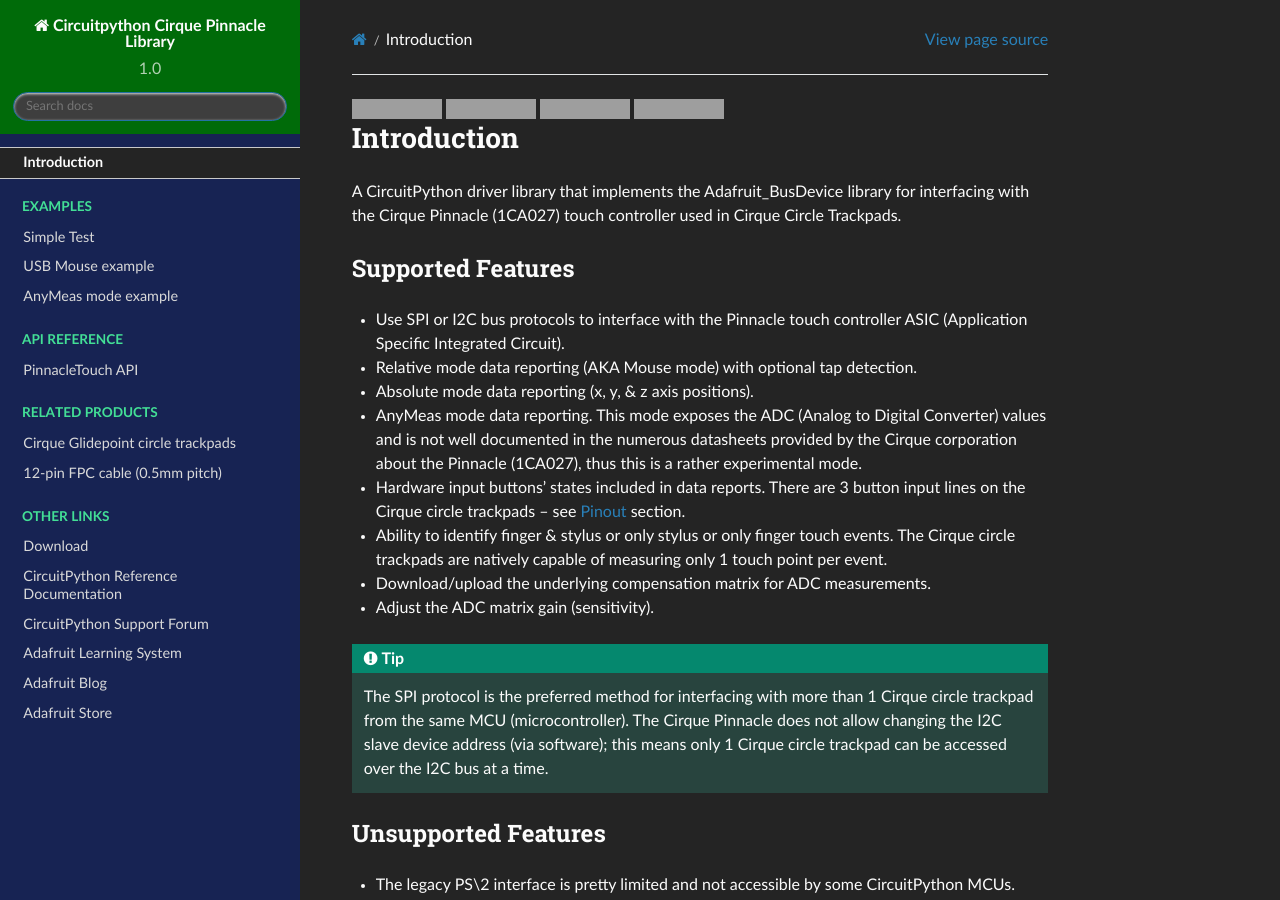
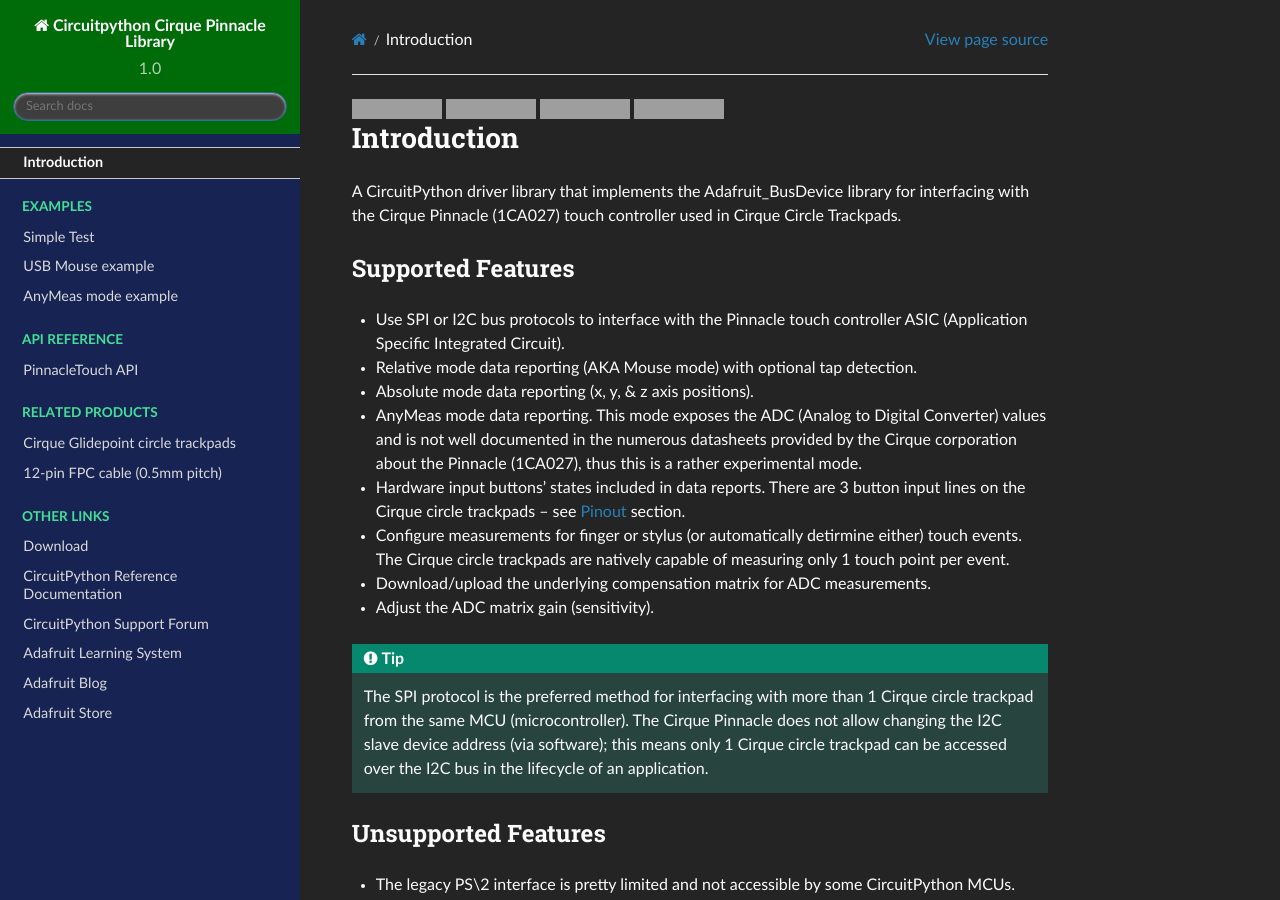
Before and after one commit to 2bndy5/CircuitPython_Cirque_Pinnacle, a Sphinx documentation site: the page built from docs/index.rst, in a window 1280 px wide and 900 px high. Built offline with Sphinx 7.4.7 and the Read the Docs theme 2.0.0, drawn with Linux system fonts in a browser that asks for light colours; grey boxes are pictures that could not be loaded.

Commit message:
some docs tweaks from porting to arduino

```diff
--- a/README.rst
+++ b/README.rst
@@ -34,15 +34,16 @@
   Pinnacle (1CA027), thus this is a rather experimental mode.
 * Hardware input buttons' states included in data reports. There are 3 button input lines on
   the Cirque circle trackpads -- see `Pinout`_ section.
-* Ability to identify finger & stylus or only stylus or only finger touch events. The Cirque circle
-  trackpads are natively capable of measuring only 1 touch point per event.
+* Configure measurements for finger or stylus (or automatically detirmine either) touch
+  events. The Cirque circle trackpads are natively capable of measuring only 1 touch
+  point per event.
 * Download/upload the underlying compensation matrix for ADC measurements.
 * Adjust the ADC matrix gain (sensitivity).
 
 .. tip:: The SPI protocol is the preferred method for interfacing with more than 1 Cirque circle
     trackpad from the same MCU (microcontroller). The Cirque Pinnacle does not allow
     changing the I2C slave device address (via software); this means only 1 Cirque circle trackpad
-    can be accessed over the I2C bus at a time.
+    can be accessed over the I2C bus in the lifecycle of an application.
 
 Unsupported Features
 --------------------
--- a/docs/api.rst
+++ b/docs/api.rst
@@ -514,7 +514,7 @@
 
       .. tip:: Be aware that allowing the Pinnacle to enter sleep mode after taking
             measurements will slow consecutive calls to `measure_adc()` as the Pinnacle
-            requires about 100 milliseconds to wake up.
+            requires about 300 milliseconds to wake up.
 
 measure_adc()
 ^^^^^^^^^^^^^^^^^^^^^^^
```
